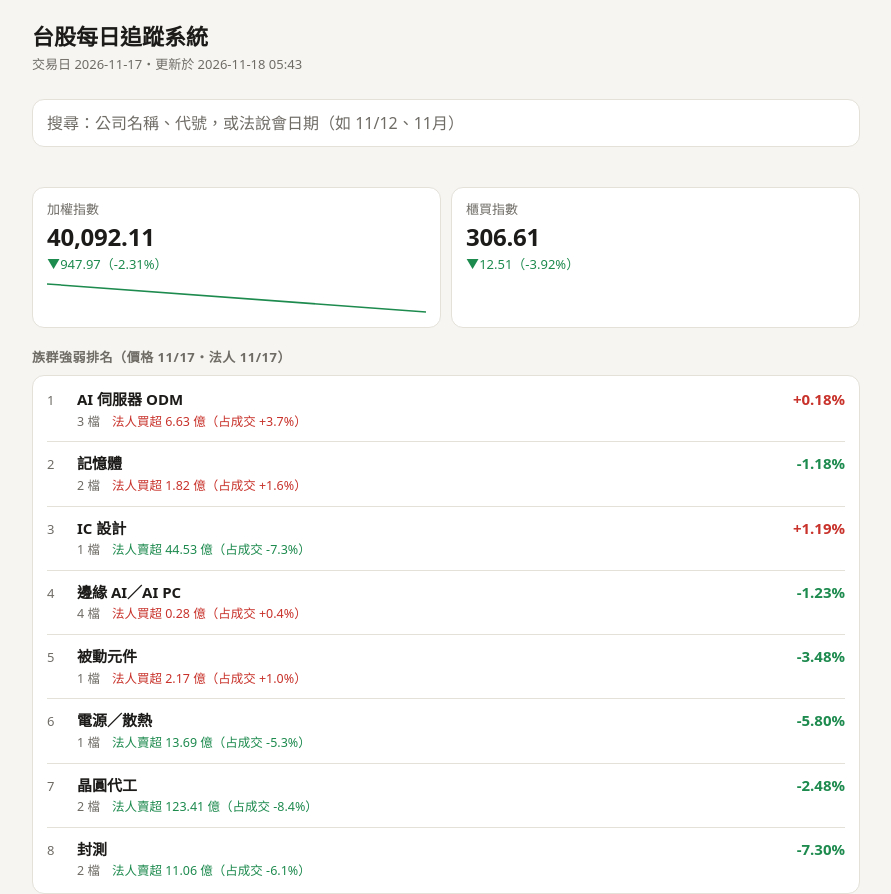
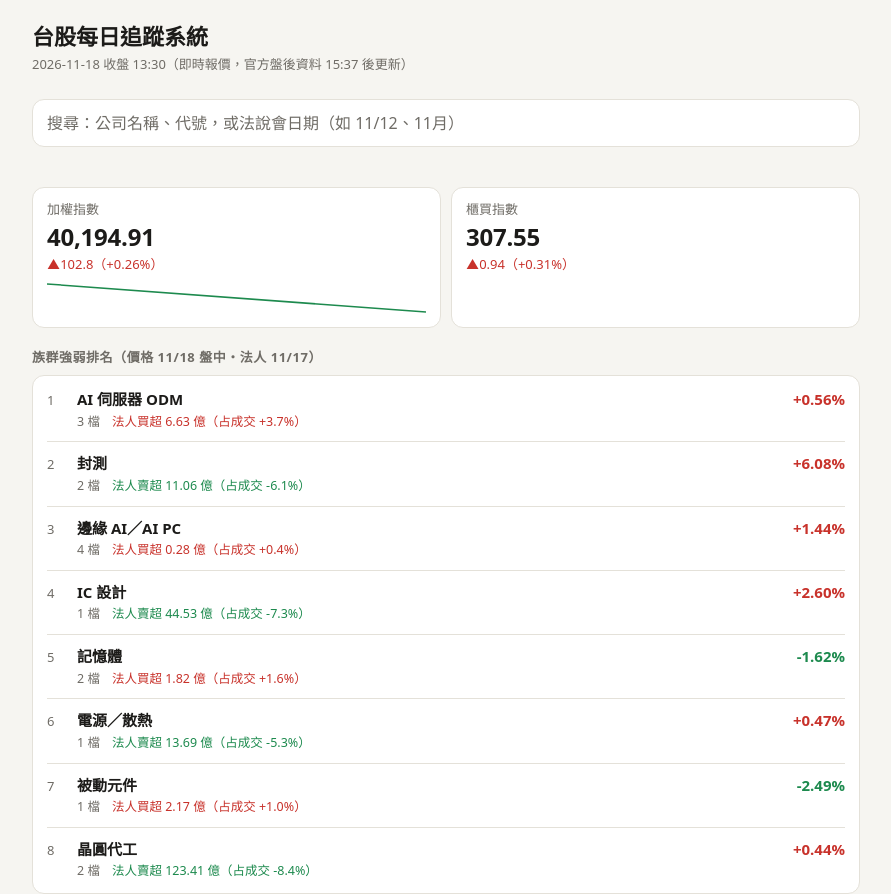
Before and after one commit to 021404anderson-commits/tw-stock-tracker, a plain HTML site: page index.html in a window 1280 px wide. Shown: the top 894 px of the page, without its empty margins (194-1085 px from the left). Drawn offline with Linux system fonts and the light colour scheme.

Commit message:
新增盤中更新：每個交易日 10:02、11:02、12:02、13:02、13:32 抓即時報價
- fetch.py --intraday 抓證交所基本市況報導的即時報價，只寫 data/intraday.json
- 新排程 intraday.yml；與每日更新共用排隊群組，推送前先同步避免衝突
- 網頁在盤中報價較新時顯示盤中價格並標示時間，收盤資料進來後自動改回
- README 補上說明

Co-Authored-By: Claude Opus 5.5 <noreply@anthropic.com>
Claude-Session: https://claude.ai/code/session_01Kau2ETfuEzsBvCmN7YM7kN

```diff
--- /dev/null
+++ b/data/intraday.json
@@ -0,0 +1,187 @@
+{
+ "date": "2026-11-18",
+ "time": "13:30:00",
+ "fetched_at": "2026-11-18T14:46:39+08:00",
+ "indices": {
+  "TAIEX": {
+   "close": 40194.91,
+   "change": 102.8,
+   "pct": 0.26,
+   "date": "2026-11-18",
+   "open": 40720.09,
+   "high": 40938.2,
+   "low": 39260.99
+  },
+  "TPEX": {
+   "close": 307.55,
+   "change": 0.94,
+   "pct": 0.31,
+   "date": "2026-11-18",
+   "open": 308.37,
+   "high": 313.19,
+   "low": 292.51
+  }
+ },
+ "stocks": {
+  "2330": {
+   "close": 2175.0,
+   "change": 5.0,
+   "pct": 0.23,
+   "date": "2026-11-18",
+   "open": 2200.0,
+   "high": 2210.0,
+   "low": 2150.0,
+   "volume": 42269000.0
+  },
+  "2303": {
+   "close": 93.0,
+   "change": 0.6,
+   "pct": 0.65,
+   "date": "2026-11-18",
+   "open": 94.0,
+   "high": 95.1,
+   "low": 89.2,
+   "volume": 99107000.0
+  },
+  "2454": {
+   "close": 3940.0,
+   "change": 100.0,
+   "pct": 2.6,
+   "date": "2026-11-18",
+   "open": 3995.0,
+   "high": 4075.0,
+   "low": 3775.0,
+   "volume": 15100000.0
+  },
+  "2344": {
+   "close": 108.0,
+   "change": -0.5,
+   "pct": -0.46,
+   "date": "2026-11-18",
+   "open": 114.0,
+   "high": 115.0,
+   "low": 102.5,
+   "volume": 61191000.0
+  },
+  "2337": {
+   "close": 69.9,
+   "change": -2.0,
+   "pct": -2.78,
+   "date": "2026-11-18",
+   "open": 73.7,
+   "high": 74.8,
+   "low": 66.1,
+   "volume": 60173000.0
+  },
+  "3711": {
+   "close": 548.0,
+   "change": 28.0,
+   "pct": 5.38,
+   "date": "2026-11-18",
+   "open": 555.0,
+   "high": 565.0,
+   "low": 519.0,
+   "volume": 29541000.0
+  },
+  "6510": {
+   "close": 2915.0,
+   "change": 185.0,
+   "pct": 6.78,
+   "date": "2026-11-18",
+   "open": 2840.0,
+   "high": 2990.0,
+   "low": 2625.0,
+   "volume": 955000.0
+  },
+  "2327": {
+   "close": 352.0,
+   "change": -9.0,
+   "pct": -2.49,
+   "date": "2026-11-18",
+   "open": 375.0,
+   "high": 375.0,
+   "low": 331.0,
+   "volume": 55721000.0
+  },
+  "2308": {
+   "close": 1060.0,
+   "change": 5.0,
+   "pct": 0.47,
+   "date": "2026-11-18",
+   "open": 1100.0,
+   "high": 1100.0,
+   "low": 1000.0,
+   "volume": 19990000.0
+  },
+  "2382": {
+   "close": 265.0,
+   "change": 2.5,
+   "pct": 0.95,
+   "date": "2026-11-18",
+   "open": 264.5,
+   "high": 266.5,
+   "low": 253.0,
+   "volume": 22106000.0
+  },
+  "2324": {
+   "close": 28.35,
+   "change": -0.05,
+   "pct": -0.18,
+   "date": "2026-11-18",
+   "open": 28.95,
+   "high": 29.3,
+   "low": 27.9,
+   "volume": 37028000.0
+  },
+  "2317": {
+   "close": 221.0,
+   "change": 2.0,
+   "pct": 0.91,
+   "date": "2026-11-18",
+   "open": 222.0,
+   "high": 224.5,
+   "low": 215.0,
+   "volume": 39437000.0
+  },
+  "2395": {
+   "close": 589.0,
+   "change": 25.0,
+   "pct": 4.43,
+   "date": "2026-11-18",
+   "open": 576.0,
+   "high": 598.0,
+   "low": 570.0,
+   "volume": 2699000.0
+  },
+  "2357": {
+   "close": 841.0,
+   "change": 15.0,
+   "pct": 1.82,
+   "date": "2026-11-18",
+   "open": 835.0,
+   "high": 850.0,
+   "low": 810.0,
+   "volume": 2905000.0
+  },
+  "2377": {
+   "close": 131.5,
+   "change": 0.5,
+   "pct": 0.38,
+   "date": "2026-11-18",
+   "open": 134.0,
+   "high": 135.0,
+   "low": 127.5,
+   "volume": 6038000.0
+  },
+  "2353": {
+   "close": 28.9,
+   "change": -0.25,
+   "pct": -0.86,
+   "date": "2026-11-18",
+   "open": 29.3,
+   "high": 29.55,
+   "low": 28.35,
+   "volume": 10926000.0
+  }
+ }
+}
--- a/index.html
+++ b/index.html
@@ -100,12 +100,18 @@ function dateKey(t){let m;
   if(m=t.match(/^(20\d{2})年$/))return m[1]+"-";
   return null}
 (async()=>{
-  const [wl,latest,hist,fund,flow]=await Promise.all([j("watchlist.json"),j("data/latest.json"),j("data/history.json"),j("fundamentals.json"),j("data/flow.json")]);
+  const [wl,latest,hist,fund,flow,intra]=await Promise.all([j("watchlist.json"),j("data/latest.json"),j("data/history.json"),j("fundamentals.json"),j("data/flow.json"),j("data/intraday.json")]);
   const sub=document.getElementById("sub");
   if(!wl){sub.textContent="讀不到關注清單";return}
   const L=latest||{indices:{},stocks:{},problems:[]},H=hist||{},F=(fund&&fund.items)||{};
   const days=Object.keys(H).sort();
-  sub.textContent=latest?`交易日 ${L.trade_date||"—"}・更新於 ${(L.fetched_at||"").replace("T"," ").slice(0,16)}`:"尚未有行情資料（等待第一次自動更新）";
+  // 盤中報價比收盤資料新的項目，用盤中報價蓋過（法人買賣超保留前一日）
+  let live=false;
+  if(intra&&intra.date){for(const [grp,src] of [["indices",intra.indices||{}],["stocks",intra.stocks||{}]])
+    for(const k in src){const old=L[grp][k]||{};if(!old.date||src[k].date>old.date){L[grp][k]={...src[k],inst:old.inst};live=true}}}
+  if(live){const t=(intra.time||"").slice(0,5),fin=t>="13:30";L.trade_date=intra.date;
+    sub.textContent=`${intra.date} ${fin?"收盤":"盤中"} ${t}（即時報價${fin?"，官方盤後資料 15:37 後更新":"，非收盤價"}）`}
+  else sub.textContent=latest?`交易日 ${L.trade_date||"—"}・更新於 ${(L.fetched_at||"").replace("T"," ").slice(0,16)}`:"尚未有行情資料（等待第一次自動更新）";
   if(L.problems&&L.problems.length){const w=el("div","warn",L.problems.join("；"));document.getElementById("warn").append(w)}
   const series=k=>days.map(d=>H[d][k]).filter(v=>v!=null).slice(-60);
   const idx=document.getElementById("idx");
@@ -187,7 +193,7 @@ function dateKey(t){let m;
       if(o.vol!=null)dt.append(el("span",null,"量能 "+o.vol.toFixed(2)+" 倍"));
       b.append(dt);b.addEventListener("click",()=>{q.value=o.name;apply();q.scrollIntoView({block:"start",behavior:"smooth"})});rk.append(b)});
     const wait=metrics.filter(m=>!used.includes(m)).map(m=>m[1]);
-    document.getElementById("rkh").textContent=`族群強弱排名（價格 ${pxDate?md(pxDate):"—"}${inDate?"・法人 "+md(inDate):""}）`;
+    document.getElementById("rkh").textContent=`族群強弱排名（價格 ${pxDate?md(pxDate):"—"}${live?" 盤中":""}${inDate?"・法人 "+md(inDate):""}）`;
     document.getElementById("rkn").textContent=`排名綜合：${used.map(m=>m[1]).join("、")||"—"}。${wait.length?wait.join("、")+"尚在累積資料，之後自動納入。":""}這是已發生的數據，不是漲跌預測；族群只計入關注清單內的個股，法人金額為買賣超股數乘以收盤價的估算。`;
     for(const id of ["rkh","rk","rkn"])document.getElementById(id).hidden=false;
   })();
```
Also changed, not shown: 4 other files.
